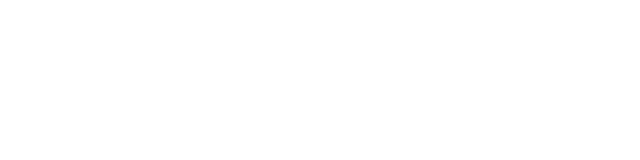
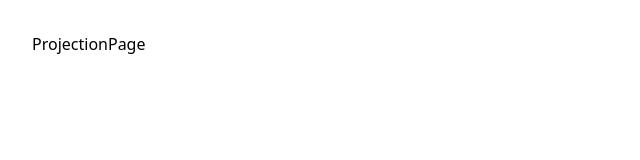
Before and after one commit to josegijon/Forecash-v2, a React (Vite) app in the folder frontend/: page /escenario/1/proyeccion in a window 1280 px wide. Shown: the top 160 px of the page, without its empty margins (0-640 px from the left). Built offline with nearby package versions, Linux system fonts and the light colour scheme.

Commit message:
feat: add routing and scaffold pages for Data, Planning, Projection, and Simulation

```diff
--- a/frontend/package.json
+++ b/frontend/package.json
@@ -11,11 +11,12 @@
   },
   "dependencies": {
     "@tailwindcss/vite": "^4.1.18",
+    "core": "*",
     "lucide-react": "^0.574.0",
     "react": "^19.2.0",
     "react-dom": "^19.2.0",
-    "tailwindcss": "^4.1.18",
-    "core": "*"
+    "react-router": "^7.13.0",
+    "tailwindcss": "^4.1.18"
   },
   "devDependencies": {
     "@eslint/js": "^9.39.1",
--- a/frontend/src/main.tsx
+++ b/frontend/src/main.tsx
@@ -1,9 +1,11 @@
 import { StrictMode } from 'react'
 import { createRoot } from 'react-dom/client'
 import './index.css'
+import { RouterProvider } from 'react-router'
+import { router } from './routes'
 
 createRoot(document.getElementById('root')!).render(
   <StrictMode>
-
+    <RouterProvider router={router} />
   </StrictMode>,
 )
--- /dev/null
+++ b/frontend/src/pages/DataPage.tsx
@@ -0,0 +1,6 @@
+
+export const DataPage = () => {
+    return (
+        <div>DataPage</div>
+    )
+}
--- /dev/null
+++ b/frontend/src/pages/PlanningPage.tsx
@@ -0,0 +1,6 @@
+
+export const PlanningPage = () => {
+    return (
+        <div>PlanningPage</div>
+    )
+}
--- /dev/null
+++ b/frontend/src/pages/ProjectionPage.tsx
@@ -0,0 +1,6 @@
+
+export const ProjectionPage = () => {
+    return (
+        <div>ProjectionPage</div>
+    )
+}
--- /dev/null
+++ b/frontend/src/pages/SimulationPage.tsx
@@ -0,0 +1,6 @@
+
+export const SimulationPage = () => {
+    return (
+        <div>SimulationPage</div>
+    )
+}
--- /dev/null
+++ b/frontend/src/routes/index.tsx
@@ -0,0 +1,56 @@
+import { DataPage } from "@/pages/DataPage"
+import { PlanningPage } from "@/pages/PlanningPage"
+import { ProjectionPage } from "@/pages/ProjectionPage"
+import { SimulationPage } from "@/pages/SimulationPage"
+import { MainLayout } from "@/ui/layout/MainLayout"
+import { createBrowserRouter, Navigate, Outlet } from "react-router"
+
+const ScenarioLayout = () => {
+    return (
+        <>
+            <MainLayout>
+                <Outlet />
+            </MainLayout>
+        </>
+    )
+};
+
+export const router = createBrowserRouter([
+    {
+        // Esta ruta muestra la page planificación con el primer escenario de la lista (aun no hay una lista de escenarios, asi que se asume el id 1)
+        // TODO: Hacer cuando haya una lista de escenarios, mostrar la planificación del primer escenario de la lista
+        path: "/",
+        element: <Navigate to="/escenario/1/planificacion" replace />
+    },
+    {
+        path: "/escenario/:id",
+        element: <ScenarioLayout />,
+        children: [
+            {
+                index: true,
+                element: <Navigate to="planificacion" replace />
+            },
+            {
+                path: "planificacion",
+                element: <PlanningPage />
+            },
+            {
+                path: "simulaciones",
+                element: <SimulationPage />
+            },
+            {
+                path: "proyeccion",
+                element: <ProjectionPage />
+            },
+            {
+                path: "datos",
+                element: <DataPage />
+            },
+        ]
+    },
+    {
+        // Cualquier ruta que no exista
+        path: "*",
+        element: <Navigate to="/escenario/1/planificacion" replace />
+    }
+])
--- /dev/null
+++ b/frontend/src/ui/layout/MainLayout.tsx
@@ -0,0 +1,12 @@
+
+interface MainLayoutProps {
+    children: React.ReactNode;
+}
+
+export const MainLayout = ({ children }: MainLayoutProps) => {
+    return (
+        <main className="flex-1 overflow-auto p-8">
+            {children}
+        </main>
+    )
+}
```
Also changed, not shown: frontend/src/ui/layout/Header.tsx (added), frontend/src/ui/layout/Sidebar.tsx (added), 1 other file (tests, documents, lock files or other folders).
